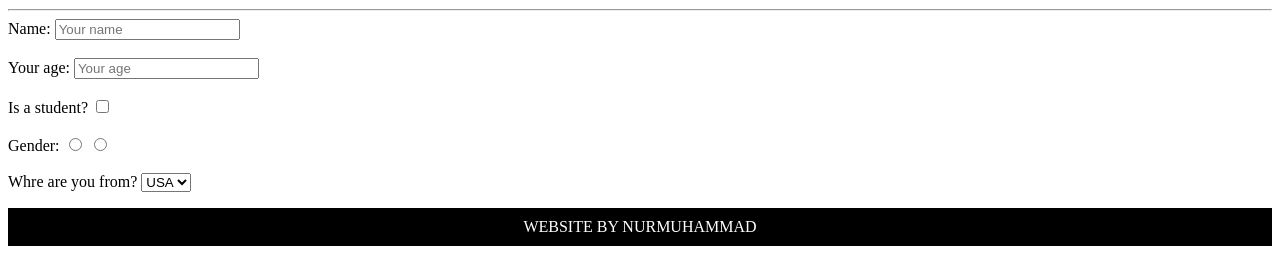
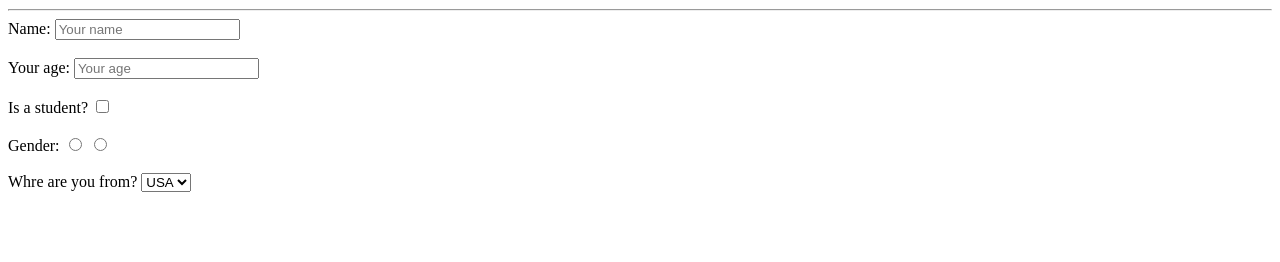
Before and after one commit to ISLAM0V/testing, a plain HTML site: page index.html in a window 1280 px wide. Shown: the part 757-1019 px from the top of the page. After the commit the page ends 957 px from the top, so only its background shows below. Drawn offline with Linux system fonts and the light colour scheme.

Commit message:
delete p

```diff
--- a/index.html
+++ b/index.html
@@ -115,6 +115,5 @@
         </form>
 
 
-        <p style="text-align: center; color: white; background-color: black; padding: 10px;">WEBSITE BY NURMUHAMMAD</p>
 </body>
 </html>
```
